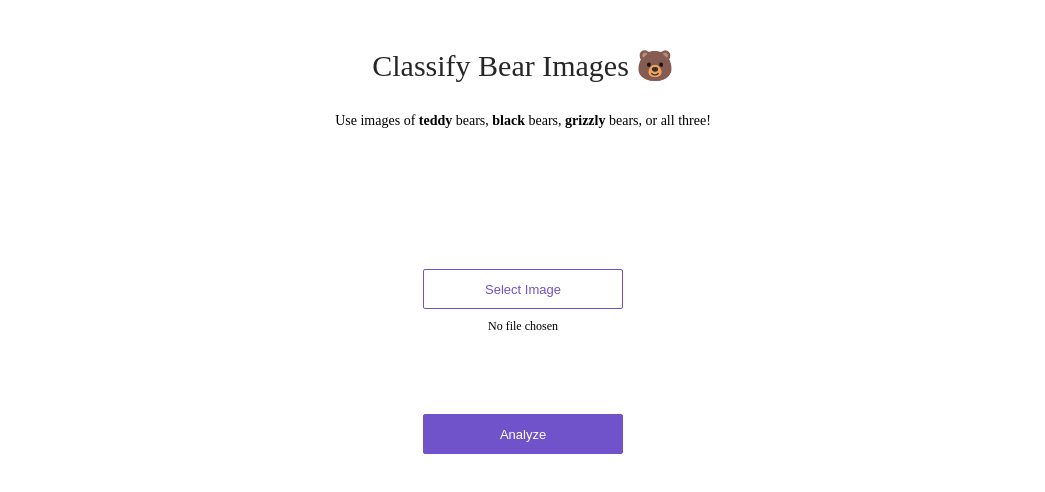
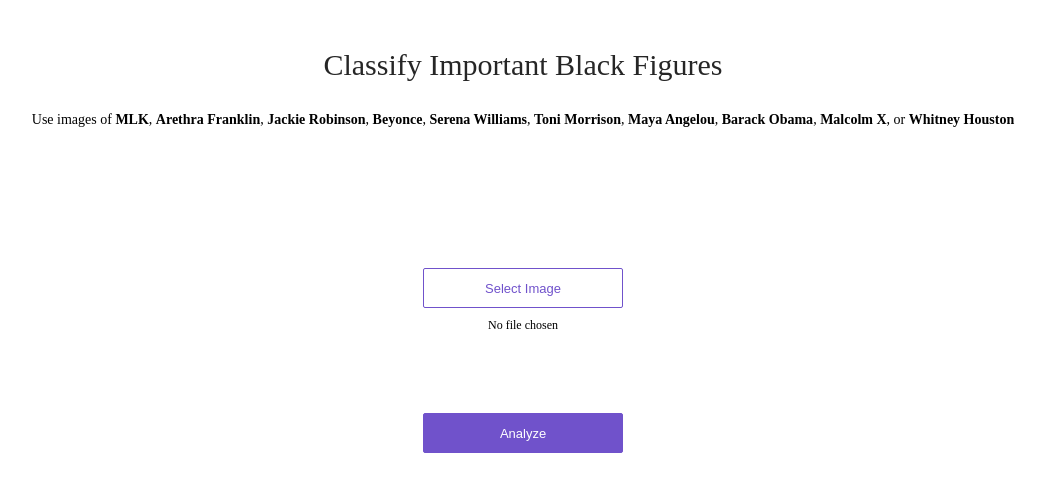
Before and after one commit to sfaux/Black-History-Month-Classifier, a plain HTML site: page app/view/index.html in a window 1280 px wide. Shown: the whole page, without its empty margins (117-1162 px from the left). Drawn offline with Linux system fonts and the light colour scheme.

Commit message:
Update index.html

```diff
--- a/app/view/index.html
+++ b/app/view/index.html
@@ -7,10 +7,11 @@
 <body>
 <div>
   <div class='center'>
-    <div class='title'>Classify Bear Images 🐻</div>
+    <div class='title'>Classify Important Black Figures</div>
     <p>
-      Use images of <strong>teddy</strong> bears, <strong>black</strong> bears, <strong>grizzly</strong> bears, or
-      all three!
+      Use images of <strong>MLK</strong>, <strong>Arethra Franklin</strong>, <strong>Jackie Robinson</strong>,
+      <strong>Beyonce</strong>, <strong>Serena Williams</strong>, <strong>Toni Morrison</strong>, <strong>Maya Angelou</strong>,
+      <strong>Barack Obama</strong>, <strong>Malcolm X</strong>, or <strong>Whitney Houston</strong>
     </p>
     <div class='content'>
       <div class='no-display'>
```
